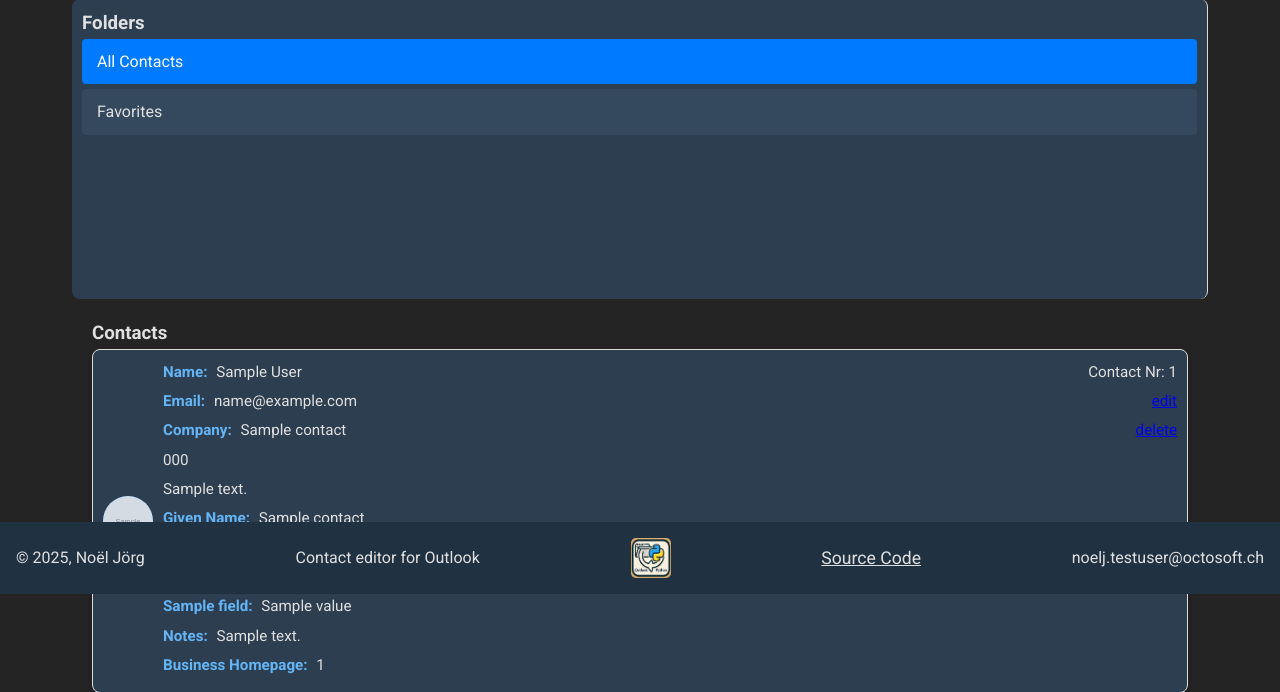
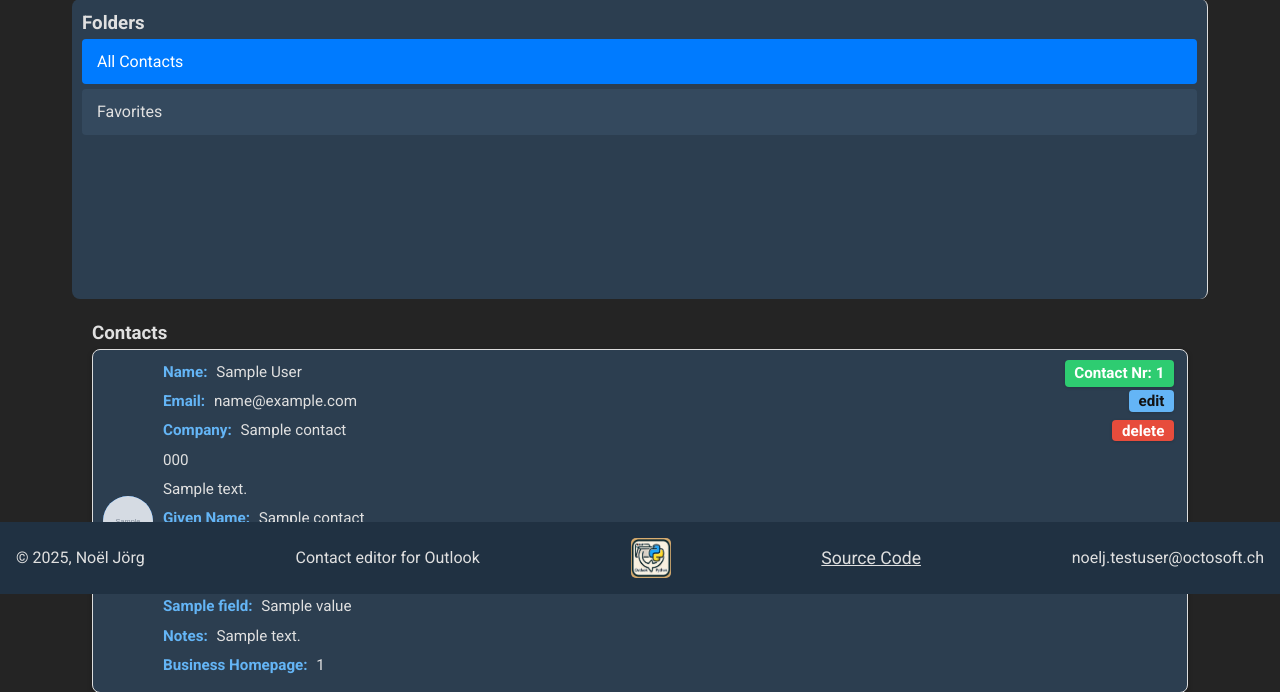
Before and after one commit to NoelJ2077/OutlookSyncProjekt, a Flask app: template app/templates/dashboard.html in a window 1280 px wide. Shown: the part 206-898 px from the top of the page. Run offline with Flask 3, Linux system fonts and the light colour scheme; the template is opened without the code that fills it: most values are stand-ins (such as "Sample title", 1, 10 or a date in 2020); grey boxes marked "Sample" are stand-in pictures; parts of the project's set-up code (start-up, migrations or seed data) failed here and were passed over.

```diff
--- a/app/client_actions.py
+++ b/app/client_actions.py
@@ -8,13 +8,13 @@ logger = logging.getLogger(__name__)
 
 def get_contacts():
     """ Get all contacts using the globally available client """
-    logger.debug("Calling get_contacts via actions module")
     client.ensure_valid_token()
     headers = {"Authorization": "Bearer %s" % client.access_token}
 
     try:
         response = requests.get(ConfigVars.URL_ME, headers=headers)
         response.raise_for_status()
+        logger.debug(f"Received: {len(response.json().get('value', []))} contacts")
         return response.json().get("value", [])
     except requests.RequestException as e:
         logger.error("Failed to get contacts: %s" % e)
@@ -22,12 +22,12 @@ def get_contacts():
 
 def get_contact(contact_id):
     """ Get a single contact by ID, used for editing. """
-    logger.debug("Getting contact: %s" % contact_id)
     client.ensure_valid_token()
     headers = {"Authorization": "Bearer %s" % client.access_token}
     try:
         response = requests.get(f"{ConfigVars.URL_ME}/{contact_id}", headers=headers)
         response.raise_for_status()
+        logger.debug(f"Received contact: {contact_id[:10]}")
         return response.json()
     except requests.RequestException as e:
         logger.error("Failed to get contact: %s" % e)
@@ -35,7 +35,6 @@ def get_contact(contact_id):
 
 def create_contact(contact):
     """ Create a new contact using the globally available client """
-    logger.debug("Calling create_contact via actions module")
     client.ensure_valid_token()
     headers = {
         "Authorization": "Bearer %s" % client.access_token,
--- a/app/static/main.css
+++ b/app/static/main.css
@@ -169,6 +169,41 @@ body {
     text-align: center;
     color: #b0b0b0;
     font-style: italic;
+}
+.c_btn, a.c_btn {
+    padding: 0.1rem 0.6rem;
+    font-size: 0.95rem;
+    font-weight: 600;
+    border-radius: 4px;
+    background-color: #34495e;
+    color: #fff;
+    text-decoration: none;
+    border: none;
+    margin: 0 0.2em;
+    cursor: pointer;
+    transition: background-color 0.3s ease, transform 0.2s ease;
+    box-shadow: 0 1px 3px rgba(0,0,0,0.15);
+}
+.c_btn.index {
+    background-color: #2ecc71;
+    color: #fff;
+}
+.c_btn.index:hover {
+    background-color: #27ae60;
+}
+a.c_btn.edit {
+    background-color: #64b5f6;
+    color: #121212;
+}
+a.c_btn.delete {
+    background-color: #e74c3c;
+    color: #fff;
+}
+a.c_btn.edit:hover {
+    background-color: #4593d9;
+}
+a.c_btn.delete:hover {
+    background-color: #c0392b;
 }
 
 /* Footer */
@@ -378,3 +413,6 @@ input[type="submit"]:hover, input[type="button"]:hover, button:hover {
     padding: 0.5rem;
     margin: 1rem 0;
 }
+.edit-contact {
+    /**/
+}
--- a/app/templates/dashboard.html
+++ b/app/templates/dashboard.html
@@ -34,9 +34,9 @@
                             </div>
 
                             <div class="contact-info">
-                                <div class="contact-field"><strong>Name:</strong> {{ contact.displayName }} <span style="float: right;">Contact Nr: {{ loop.index }}</span></div>
-                                <div class="contact-field"><strong>Email:</strong> {{ contact.primaryEmail }}<span style="float: right;"><a href="#" class="edit-contact" data-contact-id='{{ contact.id }}'>edit</a></span></div>
-                                <div class="contact-field"><strong>Company:</strong> {{ contact.companyName }}<span style="float: right;"><a href="#" class="delete-contact" data-contact-id='{{ contact.id }}'>delete</a></span></div>
+                                <div class="contact-field"><strong>Name:</strong> {{ contact.displayName }}<span class="c_btn info index" style="float: right;">Contact Nr: {{ loop.index }}</span></div>
+                                <div class="contact-field"><strong>Email:</strong> {{ contact.primaryEmail }}<span style="float: right;"><a class="c_btn edit" href="#edit_modal" data-contact-id='{{ contact.id }}'>edit</a></span></div>
+                                <div class="contact-field"><strong>Company:</strong> {{ contact.companyName }}<span style="float: right;"><a class="c_btn delete" href="#delete_modal" data-contact-id='{{ contact.id }}'>delete</a></span></div>
                                 <div class="contact-field">
                                     <div class="contact_elements">
                                         {% if contact.customPhoneList %}
```
Also changed, not shown: app/client.py (+3 -5 lines), app/helpermethods.py (+4 -5 lines), app/routes.py (+6 -5 lines).
